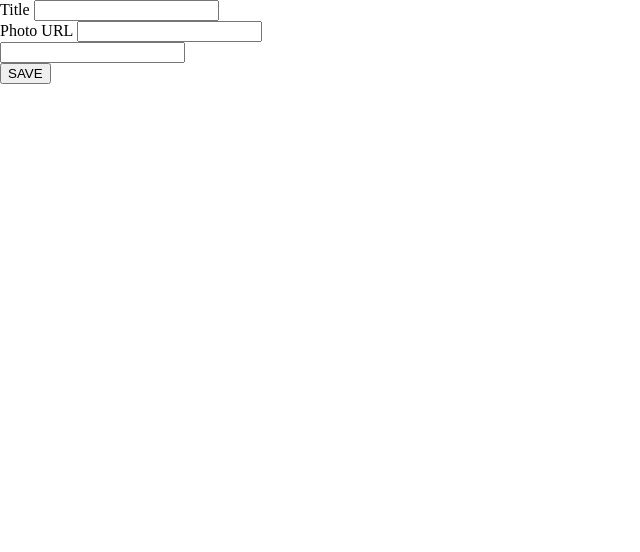
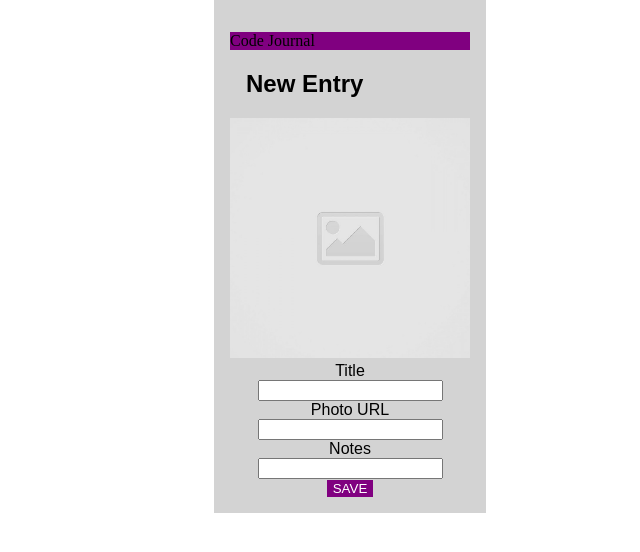
Before and after one commit to rskidmore1/code-journal, a website: page index.html in a window 1280 px wide. Shown: the whole page, without its empty margins (0-640 px from the left). Drawn offline with Linux system fonts and the light colour scheme.

Commit message:
Create basic form

```diff
--- a/css/styles.css
+++ b/css/styles.css
@@ -0,0 +1,50 @@
+
+.container {
+  margin: 0 auto;
+  text-align: center;
+}
+
+.row {
+  display: flex;
+  flex-flow: wrap;
+}
+
+.form-div {
+  width: 17rem;
+  background-color: lightgray;
+  padding: 1rem;
+}
+
+.form-label {
+  text-align: right;
+  font-family: sans-serif;
+}
+
+.form-button {
+  justify-content: right;
+  background-color: purple;
+  color: white;
+  border: 0;
+}
+
+form {
+  width: 100%;
+}
+
+.placeholder-img {
+  width: 100%;
+}
+
+.form-h2 {
+  text-align: left;
+  margin-left: 1rem;
+  font-family: sans-serif;
+}
+
+.head-box {
+  background-color: purple;
+}
+
+.head-box-text {
+  text-align: left;
+}
--- a/index.html
+++ b/index.html
@@ -17,25 +17,37 @@
 <body>
   <header>
   </header>
-  <div data-view="entry-form">
+  <div class="container">
+    <div class="row">
+
+      <div class="form-div" data-view="entry-form">
+        <div class="head-box">
+          <p class="head-box-text">Code Journal</p>
+        </div>
+        <h2 class="form-h2">New Entry</h2>
+        <img src="images/placeholder-image-square.jpg" alt="placeholder" class="placeholder-img">
         <form>
           <div>
-        <label for="title">Title</label>
-        <input type="type" name="title" id="title">
+            <label for="title" class="form-label">Title</label><br>
+            <input type="type" name="title" id="title" required>
           </div>
           <div>
-        <label for="photo-url">Photo URL</label>
-        <input type="type" name="photo-url" id="photo-url">
+            <label for="photo-url" class="form-label">Photo URL</label><br>
+            <input type="type" name="photo-url" id="photo-url" required>
           </div>
           <div>
-        <label for="notes"></label>
-        <input type="textbox" name="notes" id="notes">
+            <label for="notes" class="form-label">Notes</label><br>
+            <input type="textbox" name="notes" id="notes" required>
           </div>
           <div>
-        <input type="submit" value="SAVE">
+            <input class="form-button" type="submit" value="SAVE" >
           </div>
         </form>
       </div>
+
+    </div>
+  </div>
+
 
   <main>
   </main>
```
Lines whose indentation alone changed are shown as unchanged.
